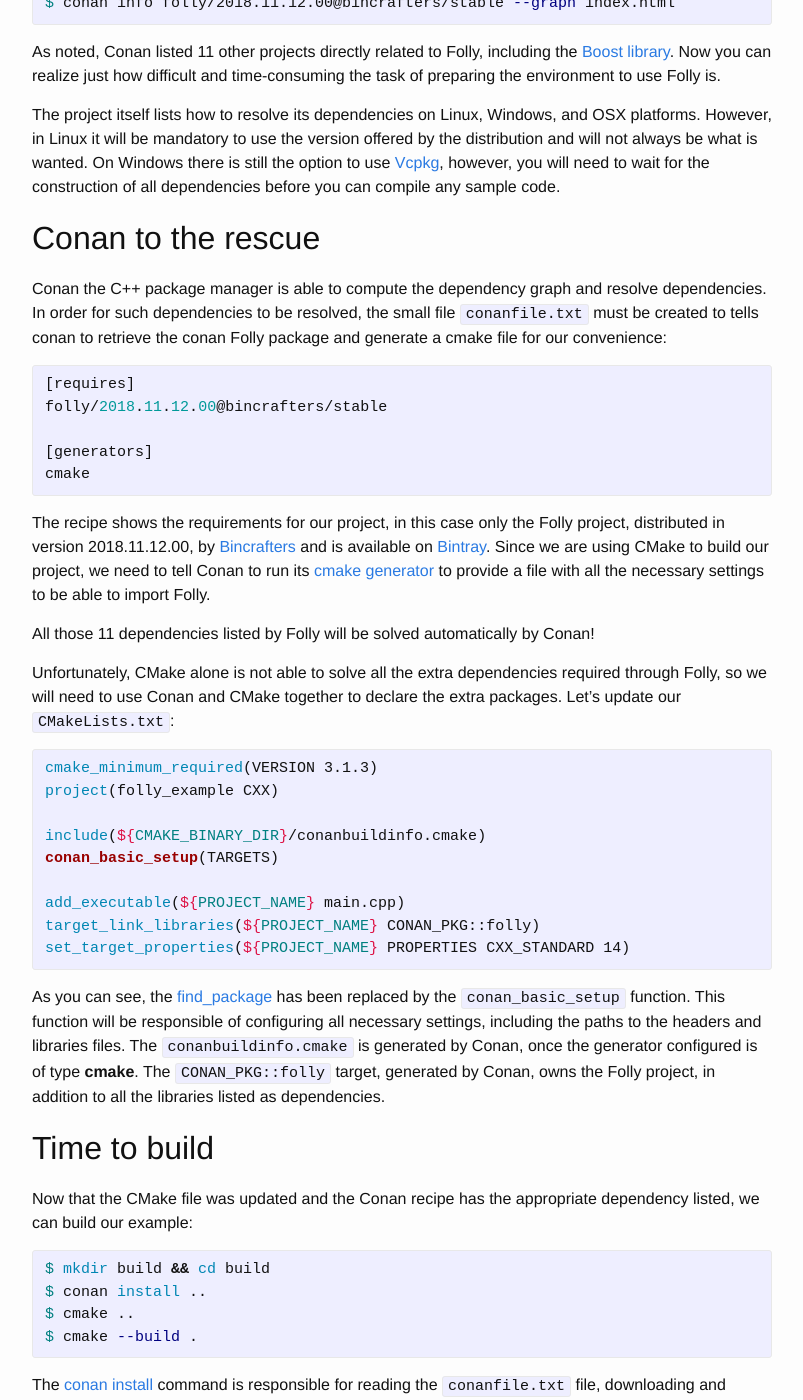
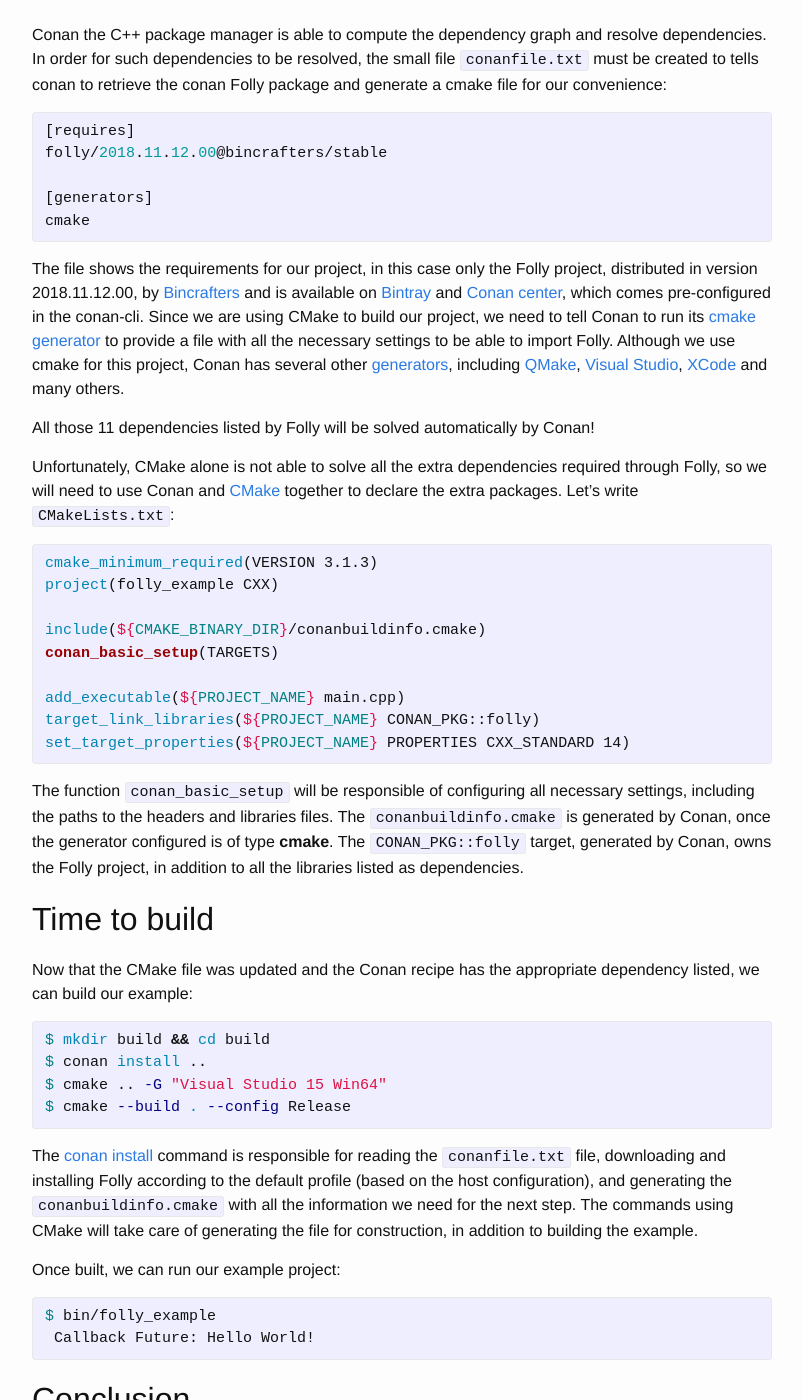
Before and after one commit to conan-io/conan-io.github.io, a Jekyll site: the page built from _posts/2018-11-19-Using-Facebook-Folly-with-Conan.markdown, in a window 1280 px wide and 1400 px high, scrolled down 3222 px. Shown: the whole window, without its empty margins (238-1041 px from the left). Built offline with Jekyll 4.4.1, drawn with Linux system fonts in a browser that asks for light colours; comment, search, counter and statistics services are not loaded; some of the changed text lies outside the part shown.

Commit message:
#53 Update cmake section
- Remove initial cmake example
- Add explanation about generators
- Add Visual Studio commands to Cmake
- Add info about conan center

Signed-off-by: Uilian Ries <uilianries@gmail.com>

```diff
--- a/_posts/2018-11-19-Using-Facebook-Folly-with-Conan.markdown
+++ b/_posts/2018-11-19-Using-Facebook-Folly-with-Conan.markdown
@@ -99,21 +99,6 @@ std::move(unit).get();
 Once completed, it will contain the result of the operation performed. Folly Future is able to execute a callback after its completion through ``thenValue`` and ``thenTry``.
 The executor specifies where work will run, thus given an executor we can convert a ``SemiFuture`` to a ``Future`` with an executor. Finally, we set the value to be consumed by the callback function and wait for the result through ``get()``.
 
-In order for us to build this example project, we will use [CMake](https://cmake.org), with the provided ``CMakeLists.txt``:
-
-{% highlight cmake %}
-
-cmake_minimum_required(VERSION 3.1.3)
-project(folly_example CXX)
-
-find_package(Folly CONFIG REQUIRED)
-
-add_executable(${PROJECT_NAME} main.cpp)
-target_link_libraries(${PROJECT_NAME} Folly::folly)
-set_target_properties(${PROJECT_NAME} PROPERTIES CXX_STANDARD 14)
-
-{% endhighlight %}
-
 Now that we have the sample code and the build description, we need the environment to build the project, including the Folly library and its dependencies.
 
 
@@ -155,12 +140,13 @@ cmake
 
 {% endhighlight %}
 
-The recipe shows the requirements for our project, in this case only the Folly project, distributed in version 2018.11.12.00, by [Bincrafters](https://bincrafters.github.io/) and is available on [Bintray](https://bintray.com/bincrafters/public-conan/folly%3Abincrafters).
+The file shows the requirements for our project, in this case only the Folly project, distributed in version 2018.11.12.00, by [Bincrafters](https://bincrafters.github.io/) and is available on [Bintray](https://bintray.com/bincrafters/public-conan/folly%3Abincrafters) and [Conan center](https://bintray.com/conan/conan-center), which comes pre-configured in the conan-cli.
 Since we are using CMake to build our project, we need to tell Conan to run its [cmake generator](https://docs.conan.io/en/latest/integrations/cmake/cmake_generator.html#cmake-generator) to provide a file with all the necessary settings to be able to import Folly.
+Although we use cmake for this project, Conan has several other [generators](https://docs.conan.io/en/latest/integrations.html), including [QMake](https://docs.conan.io/en/latest/integrations/qmake.html), [Visual Studio](https://docs.conan.io/en/latest/integrations/visual_studio.html), [XCode](https://docs.conan.io/en/latest/integrations/xcode.html) and many others.
 
 All those 11 dependencies listed by Folly will be solved automatically by Conan!
 
-Unfortunately, CMake alone is not able to solve all the extra dependencies required through Folly, so we will need to use Conan and CMake together to declare the extra packages. Let's update our ``CMakeLists.txt``:
+Unfortunately, CMake alone is not able to solve all the extra dependencies required through Folly, so we will need to use Conan and [CMake](https://cmake.org/) together to declare the extra packages. Let's write ``CMakeLists.txt``:
 
 {% highlight cmake %}
 
@@ -176,7 +162,7 @@ set_target_properties(${PROJECT_NAME} PROPERTIES CXX_STANDARD 14)
 
 {% endhighlight %}
 
-As you can see, the [find_package](https://cmake.org/cmake/help/v3.1/command/find_package.html) has been replaced by the `conan_basic_setup` function. This function will be responsible of configuring all necessary settings, including the paths to the headers and libraries files. The ``conanbuildinfo.cmake`` is generated by Conan, once the generator configured is of type **cmake**. The `CONAN_PKG::folly` target, generated by Conan, owns the Folly project, in addition to all the libraries listed as dependencies.
+The function `conan_basic_setup` will be responsible of configuring all necessary settings, including the paths to the headers and libraries files. The ``conanbuildinfo.cmake`` is generated by Conan, once the generator configured is of type **cmake**. The `CONAN_PKG::folly` target, generated by Conan, owns the Folly project, in addition to all the libraries listed as dependencies.
 
 
 ## Time to build
@@ -188,8 +174,8 @@ Now that the CMake file was updated and the Conan recipe has the appropriate dep
 
 $ mkdir build && cd build
 $ conan install ..
-$ cmake ..
-$ cmake --build .
+$ cmake .. -G "Visual Studio 15 Win64"
+$ cmake --build . --config Release
 
 {% endhighlight %}
 
```
